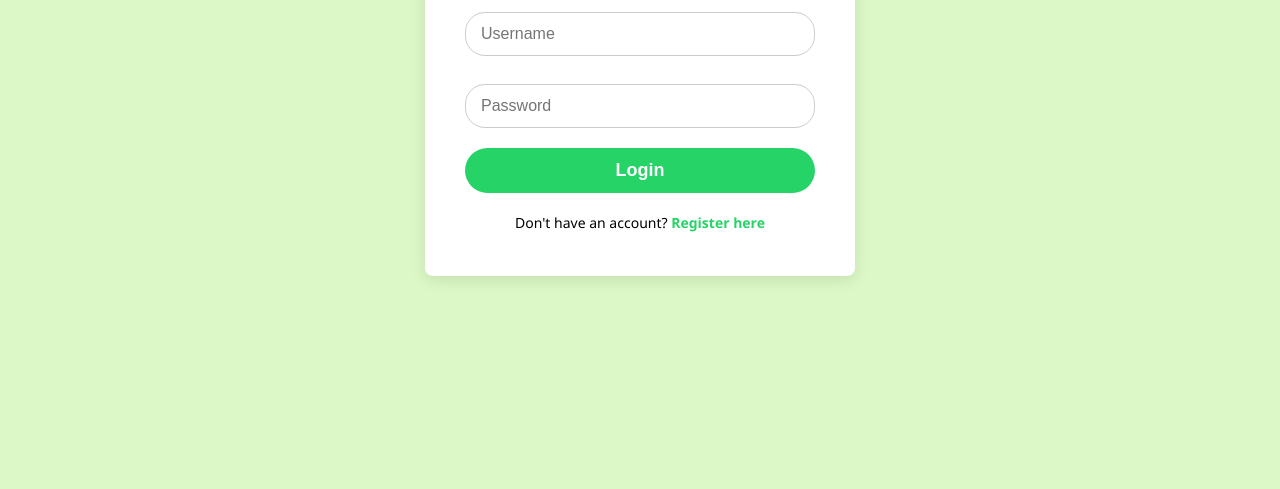
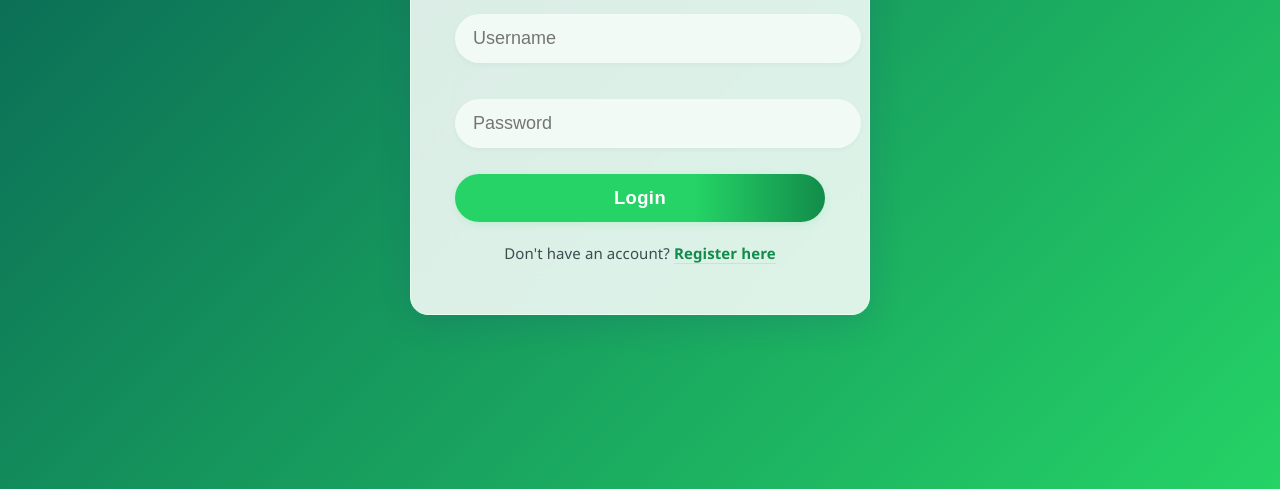
Before and after one commit to sohel200920/chat-app, a website: page public/login.html in a window 1280 px wide. Shown: the part 311-800 px from the top of the page. Drawn offline with Linux system fonts and the light colour scheme.

Commit message:
Update login.html

```diff
--- a/public/login.html
+++ b/public/login.html
@@ -5,85 +5,117 @@
   <meta name="viewport" content="width=device-width, initial-scale=1" />
   <title>Login | Chat App</title>
   <style>
-    /* Same WhatsApp theme */
     :root {
       --whatsapp-green: #25d366;
       --whatsapp-dark-green: #075e54;
-      --whatsapp-light-green: #dcf8c6;
-      --whatsapp-gray: #ebebeb;
+      --whatsapp-light-green: #e9fff1;
+      --glass-white: rgba(255,255,255,0.85);
+      --primary-shadow: 0 8px 32px 0 rgba(31, 38, 135, 0.15);
+      --focus-shadow: 0 0 0 3px rgba(37,211,102,0.23);
+      --border-glow: 0 0 0 3px #25d36688;
       --font-family: 'Segoe UI', Tahoma, Geneva, Verdana, sans-serif;
     }
 
     body {
-      margin: 0; padding: 0;
-      font-family: var(--font-family);
-      background: var(--whatsapp-light-green);
+      min-height: 100vh;
+      margin: 0;
+      padding: 0;
+      background: linear-gradient(135deg, var(--whatsapp-dark-green) 0%, var(--whatsapp-green) 100%);
       display: flex;
       justify-content: center;
       align-items: center;
-      height: 100vh;
+      font-family: var(--font-family);
+      animation: gradient-flow 7s ease-in-out infinite alternate;
+    }
+
+    @keyframes gradient-flow {
+      0% { background-position: 0 50%; }
+      100% { background-position: 100% 50%; }
     }
 
     .container {
-      background: white;
-      padding: 30px 40px;
-      border-radius: 8px;
-      box-shadow: 0 4px 15px rgba(0,0,0,0.1);
-      width: 350px;
+      background: var(--glass-white);
+      box-shadow: var(--primary-shadow);
+      backdrop-filter: blur(18px);
+      border-radius: 18px;
+      padding: 38px 44px 36px 44px;
+      width: 370px;
       text-align: center;
+      border: 1px solid #e8ffed;
+      position: relative;
+      overflow: hidden;
+      transition: box-shadow 0.35s;
+    }
+    .container:hover {
+      box-shadow: 0 16px 48px 0 rgba(37,211,102,0.12), 0 1.5px 18px 0 rgba(7,94,84,0.11);
     }
 
     h2 {
+      font-size: 2.2em;
       color: var(--whatsapp-dark-green);
-      margin-bottom: 20px;
+      letter-spacing: 1px;
+      margin-bottom: 24px;
+      font-weight: 700;
+      text-shadow: 0 2px 16px #25d36622;
     }
 
     input[type=text], input[type=password] {
       width: 100%;
-      padding: 12px 15px;
-      margin: 8px 0 20px 0;
-      border: 1px solid #ccc;
-      border-radius: 20px;
-      box-sizing: border-box;
-      font-size: 16px;
-      transition: border-color 0.3s ease;
+      padding: 14px 18px;
+      margin: 10px 0 26px 0;
+      border: none;
+      border-radius: 25px;
+      font-size: 18px;
+      background: #f2faf6;
+      transition: box-shadow 0.26s, border 0.22s, background 0.4s;
+      box-shadow: 0 2px 4px rgba(7,94,84,0.05);
+      color: #263238;
+      outline: none;
     }
-
     input[type=text]:focus, input[type=password]:focus {
-      border-color: var(--whatsapp-green);
-      outline: none;
+      background: #e6fcf4;
+      box-shadow: var(--focus-shadow), var(--border-glow);
+      border: 1.5px solid var(--whatsapp-green);
     }
 
     button {
       width: 100%;
-      background-color: var(--whatsapp-green);
-      color: white;
-      padding: 12px;
+      background: linear-gradient(90deg, #25d366 65%, #128c4a 100%);
+      color: #fff;
+      padding: 13px 0;
       border: none;
       border-radius: 25px;
-      font-size: 18px;
+      font-size: 1.15em;
+      letter-spacing: 0.4px;
+      font-weight: bold;
       cursor: pointer;
-      transition: background-color 0.3s ease;
-      font-weight: bold;
+      box-shadow: 0 2px 12px -4px #25d36650;
+      transition: background 0.27s, box-shadow 0.23s, transform 0.12s;
     }
-
     button:hover {
-      background-color: #128c4a;
+      background: linear-gradient(90deg, #128c4a 40%, #25d366 100%);
+      box-shadow: 0 6px 28px -10px #25d366aa;
+      transform: translateY(-1.5px) scale(1.02);
     }
 
     p {
-      margin-top: 20px;
-      font-size: 14px;
+      margin-top: 21px;
+      font-size: 15px;
+      color: #263238dd;
+      letter-spacing: 0.1px;
     }
 
     a {
-      color: var(--whatsapp-green);
+      color: #128c4a;
       text-decoration: none;
       font-weight: 600;
+      border-bottom: 1px solid #25d36630;
+      transition: color 0.25s, border-bottom 0.12s;
     }
-
     a:hover {
-      text-decoration: underline;
+      color: #25d366;
+      border-bottom: 2px solid #25d366bb;
+      text-decoration: none;
     }
   </style>
 </head>
@@ -95,7 +127,7 @@
       <input type="password" id="password" placeholder="Password" required />
       <button type="submit">Login</button>
     </form>
-    <p>Don't have an account? <a href="index.html">Register here</a></p>
+    <p>Don't have an account? <a href="register.html">Register here</a></p>
   </div>
 
   <script>
```
